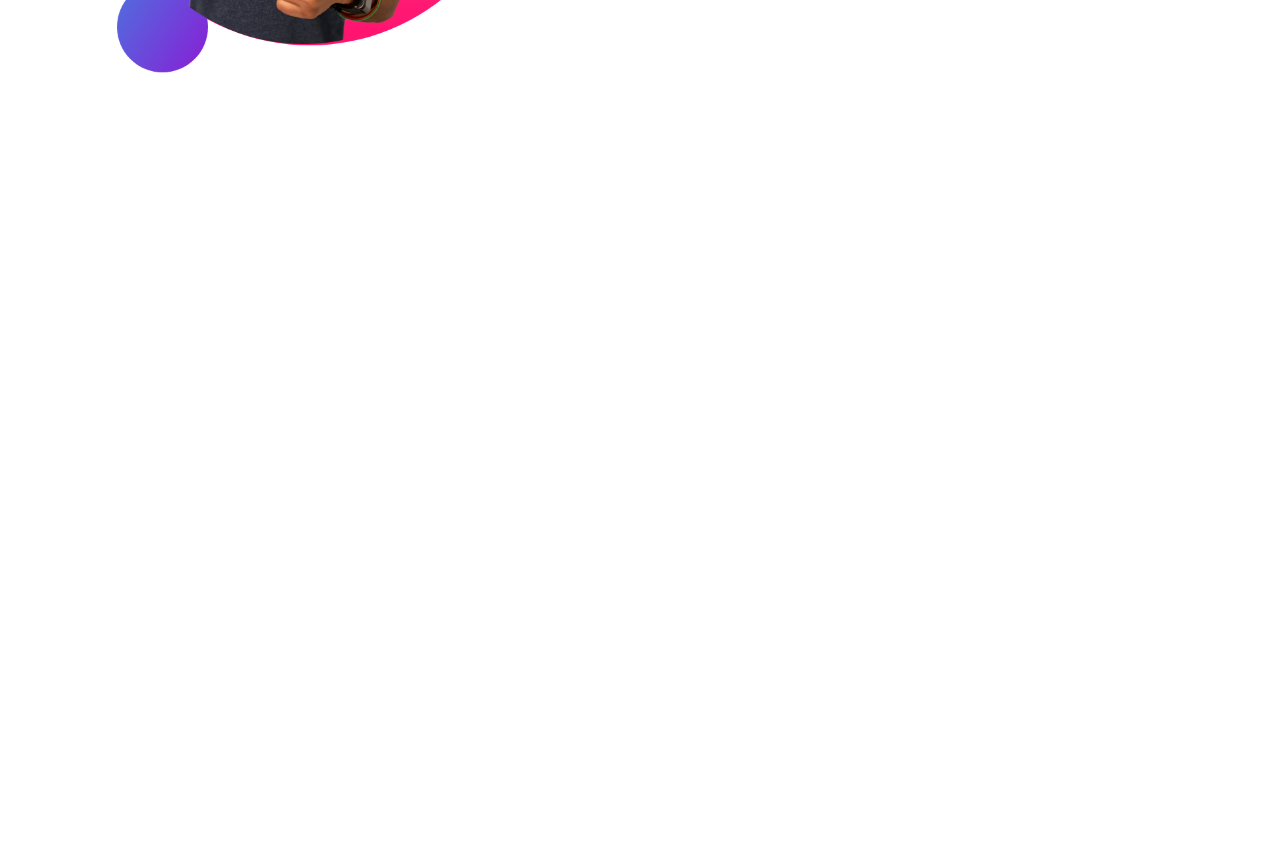
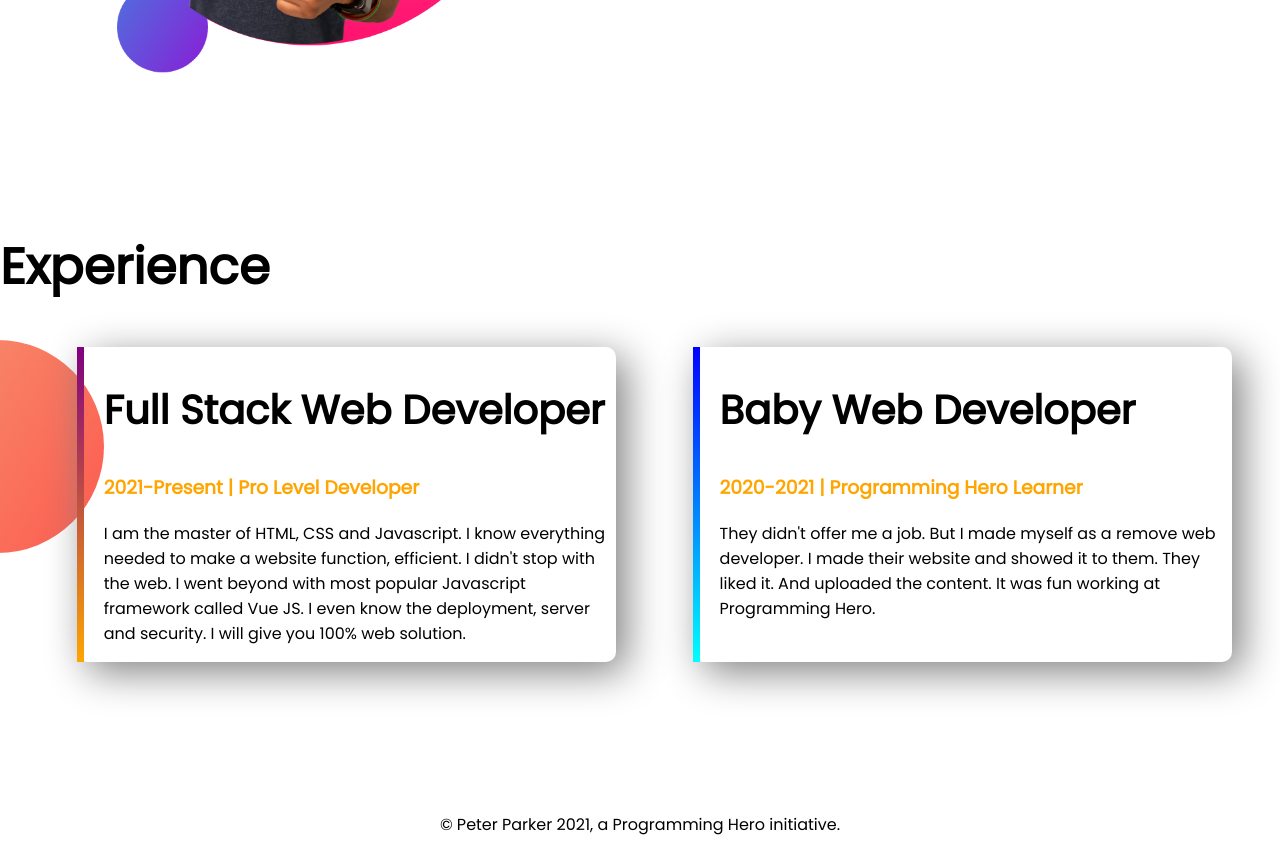
Before and after one commit to Dev-Zual/Developer-Portfollio, a plain HTML site: page index.html in a window 1280 px wide. Shown: the part 1004-1857 px from the top of the page. Before the commit the page ends 1234 px from the top, so only its background shows below. Drawn offline with Linux system fonts and the light colour scheme.

Commit message:
complete code

```diff
--- a/index.html
+++ b/index.html
@@ -11,7 +11,7 @@
     <link rel="stylesheet" href="style.css">
 </head>
 <body>
-    <section class="top-banner">
+    <section class="top-banner flexible-container">
         <div class="half-width">
             <h1>Wellcome To</h1>
             <h1><span class="orange-color">Petter Perker</span> World</h1>
@@ -23,7 +23,7 @@
             <img src="images/jhankar.png" alt="">
         </div>
     </section>
-    <section class="dream-big">
+    <section class="dream-big flexible-container">
         <div class="half-width">
             <img src="images/jhankar2.png" alt="">
         </div>
@@ -34,5 +34,23 @@
             <a class="link-button" target="_blank" href="#">DOWNLOAD RESUME</a>
         </div>
     </section>
+    <section class="experience-area">
+        <h1>Experience</h1>
+        <div class="flexible-container">
+            <div id="ex-box-border1" class="ex-box">
+                <h2>Full Stack Web Developer</h2>
+                <h3>2021-Present | Pro Level Developer</h3>
+                <p>I am the master of HTML, CSS and Javascript. I know everything needed to make a website function, efficient. I didn't stop with the web. I went beyond with most popular Javascript framework called Vue JS. I even know the deployment, server and security. I will give you 100% web solution.</p>
+            </div>
+            <div id="ex-box-border2" class="ex-box">
+                <h2>Baby Web Developer</h2>
+                <h3>2020-2021 | Programming Hero Learner</h3>
+                <p>They didn't offer me a job. But I made myself as a remove web developer. I made their website and showed it to them. They liked it. And uploaded the content. It was fun working at Programming Hero.</p>
+            </div>
+        </div>
+    </section>
+    <footer>
+        <p>© Peter Parker 2021, a Programming Hero initiative.</p>
+    </footer>
 </body>
 </html>
--- a/style.css
+++ b/style.css
@@ -5,12 +5,17 @@ body {
 h1 {
 	font-size: 50px;
 }
+h2 {
+	font-size: 40px;
+}
 .orange-color {
 	color: orange;
 }
 section {
+	margin-bottom: 150px;
+}
+.flexible-container {
 	display: flex;
-	margin-bottom: 150px;
 }
 .top-banner {
 	background-image: url(images/top-banner.png);
@@ -36,3 +41,33 @@ section {
 	background-repeat: no-repeat;
 	background-position: right;
 }
+.experience-area {
+	background: url(images/exp-bg.png);
+	background-repeat: no-repeat;
+	background-position: left;
+}
+.experience-area h3 {
+	color: orange;
+}
+.ex-box {
+	width: 40%;
+	box-shadow: 10px 10px 40px gray;
+	margin-left: 6%;
+	padding-left: 20px;
+	border-radius: 10px;
+}
+#ex-box-border1 {
+	border-left: 7px solid;
+	border-image: linear-gradient(purple, orange);
+	border-image-slice: 1;
+	border-radius: 10px;
+}
+#ex-box-border2 {
+	border-left: 7px solid;
+	border-image: linear-gradient(blue, cyan);
+	border-image-slice: 1;
+	border-radius: 10px;
+}
+footer p {
+	text-align: center;
+}
```
